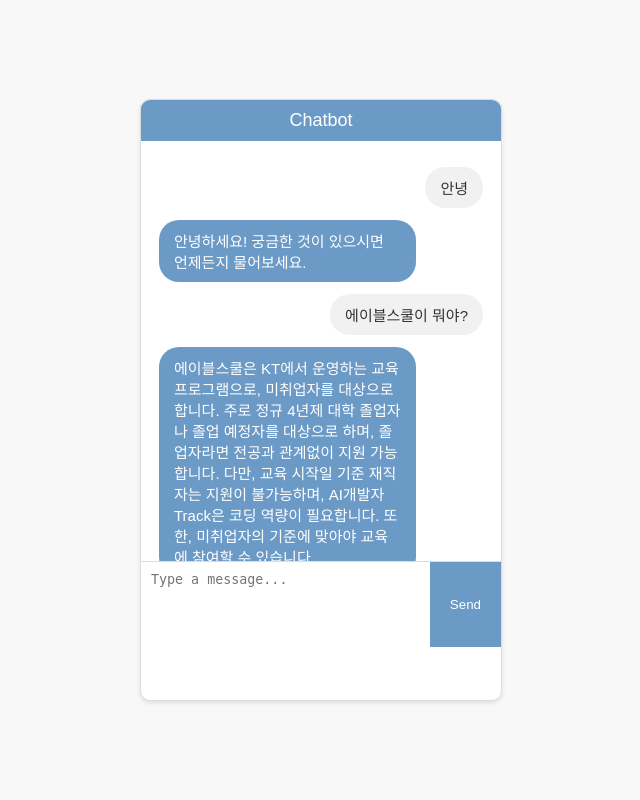
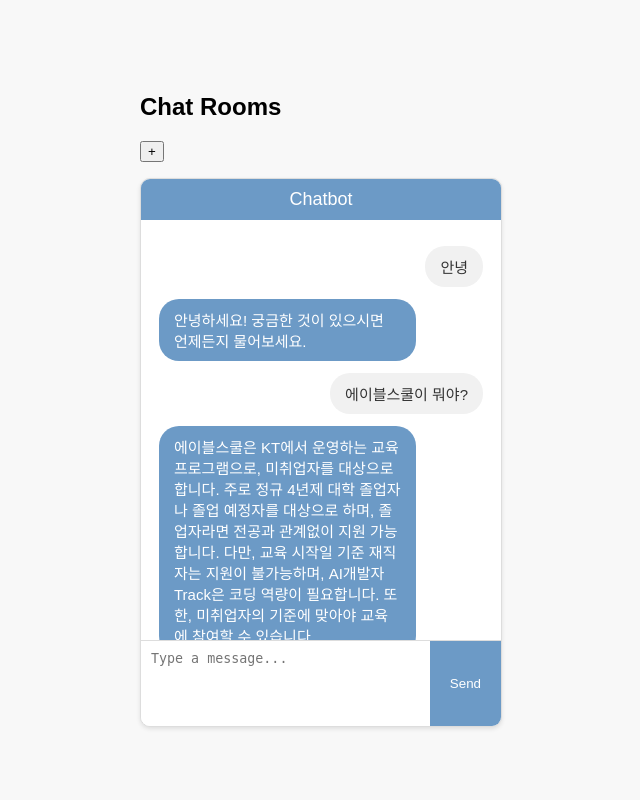
Before and after one commit to beongjun1/mini7, a Django app: page /chatgpt/ in a window 1280 px wide. Shown: the whole page, without its empty margins (319-959 px from the left). Run offline with Django 4.2, Linux system fonts and the light colour scheme; data comes from the database, SQL or seed files in the repository; parts of the project's set-up code (start-up, migrations or seed data) failed here and were passed over.

Commit message:
1일차 종합

```diff
--- a/chatgpt/models.py
+++ b/chatgpt/models.py
@@ -8,6 +8,8 @@
 #     sim2 = models.FloatField()
 #     sim3 = models.FloatField()
 
+class ChatRoom(models.Model):
+    name = models.CharField(max_length=255)
 
 class Message(models.Model):
     user = models.CharField(max_length=255)
--- a/chatgpt/templates/gpt/result.html
+++ b/chatgpt/templates/gpt/result.html
@@ -8,6 +8,19 @@
     <link rel="stylesheet" href="{% static 'gpt/style.css' %}">
 </head>
 <body>
+    <div class="container">
+        <div class="sidebar">
+            <div class="sidebar-header">
+                <h2>Chat Rooms</h2>
+                <button onclick="addChatRoom()">+</button>
+            </div>
+            <ul class="chat-rooms" id="chat-rooms">
+                <!-- 채팅방 목록 -->
+                {% for room in chat_rooms %}
+                    <li class="chat-room" onclick="selectChatRoom('{{ room.id }}')">{{ room.name }}</li>
+                {% endfor %}
+            </ul>
+        </div>
         <div class="chat-container">
             <div class="chat-header">Chatbot</div>
             <div class="chat-messages" id="chat-messages">
@@ -25,6 +38,7 @@
                 <button onclick="sendMessage()">Send</button>
             </div>
         </div>
+    </div>
     <script>
         function sendMessage() {
             const input = document.getElementById('message-input');
@@ -39,7 +53,6 @@
             userMessage.className = 'message user';
             userMessage.innerHTML = `<div class="bubble">${message}</div>`;
             messagesContainer.appendChild(userMessage);
-
             // "typing..." 애니메이션 추가
             const typingIndicator = document.createElement('li');
             typingIndicator.className = 'message dot typing';
@@ -50,14 +63,11 @@
                     <div class="dot"></div>
                 </div>`;
             messagesContainer.appendChild(typingIndicator);
-
             // 스크롤을 가장 아래로 이동
             messagesContainer.scrollTop = messagesContainer.scrollHeight;
             userMessage.scrollIntoView({ behavior: 'smooth' });
-
             // 입력 필드 초기화
             input.value = '';
-
             // 서버에 메시지 전송
             fetch("{% url 'chatgpt:chat_api' %}", {     // 'chatgpt:chat_api'라는 URL 이름을 가진 뷰의 URL을 생성
                 method: 'POST',     // POST 메서드를 사용
@@ -85,7 +95,7 @@
                 botMessage.innerHTML = `<div class="bubble">${data.message}</div>`;
                 messagesContainer.appendChild(botMessage);
 
-                // 스크롤을 가장 아래로 이동
+                // 스크롤을 자동으로 가장 아래로 이동
                 messagesContainer.scrollTop = messagesContainer.scrollHeight;
                 botMessage.scrollIntoView({ behavior: 'smooth' });
             })
@@ -93,6 +103,27 @@
                 console.error('There has been a problem with your fetch operation:', error);
                 messagesContainer.removeChild(typingIndicator);
             });
+        }
+
+        // 채팅방 추가
+        function addChatRoom() {
+            const roomName = prompt("Enter chat room name:");
+            //const input = document.getElementById('message-input');
+            //const roomName = input.value;
+            roomName
+            if (roomName) {
+                const chatRooms = document.getElementById('chat-rooms');
+                const newRoom = document.createElement('li');
+                newRoom.className = 'chat-room';
+                newRoom.textContent = roomName;
+                newRoom.onclick = function() { selectChatRoom(roomName) };
+                chatRooms.appendChild(newRoom);
+            }
+        }
+
+        function selectChatRoom(roomId) {
+            // 이 함수에서 선택한 채팅방에 맞게 메시지를 로드하는 로직
+            console.log('Selected chat room:', roomId);
         }
 
         // Enter 키로 메시지 전송
--- a/chatgpt/urls.py
+++ b/chatgpt/urls.py
@@ -1,20 +1,3 @@
-# # blog/urls.py
-# from django.urls import path
-# from django.contrib import admin
-# from . import views
-
-# app_name = 'chatgpt'
-# urlpatterns = [
-
-#     path('', views.index, name='index'),
-#     path('chat', views.chat, name='chat'),
-#     path('get_previous_chats', views.get_previous_chats, name='get_previous_chats'),
-
-
-# ]
-
-
-
 from django.urls import path
 from . import views
 
@@ -24,4 +7,5 @@
     # path('chat', views.chat, name='chat'),
     path('', views.chat_view, name='chat'),
     path('api/chat/', views.chat, name='chat_api'),
+    path('add_room/', views.add_chat_room, name='chatgpt:add_chat_room'),
 ]
--- a/chatgpt/views.py
+++ b/chatgpt/views.py
@@ -5,7 +5,7 @@
 from django.urls import reverse
 from django.utils import timezone
 
-from chatgpt.models import Message
+from chatgpt.models import Message,ChatRoom
 from langchain.chat_models import ChatOpenAI
 from langchain.schema import HumanMessage, AIMessage
 from langchain.embeddings import OpenAIEmbeddings
@@ -58,3 +58,13 @@
         return JsonResponse({'message': bot_message})
 
     return JsonResponse({'error': 'Invalid request method'}, status=405)
+
+@csrf_exempt
+def add_chat_room(request):
+    if request.method == 'POST':
+        room_name = request.POST.get('name')
+        if room_name:
+            new_room = ChatRoom.objects.create(name=room_name)
+            return JsonResponse({'name': new_room.name, 'url': reverse('chatgpt:chat_view', args=[new_room.id])})
+        return JsonResponse({'error': 'Room name is required'}, status=400)
+    return JsonResponse({'error': 'Invalid request method'}, status=405)
```
Lines whose indentation alone changed are shown as unchanged.
